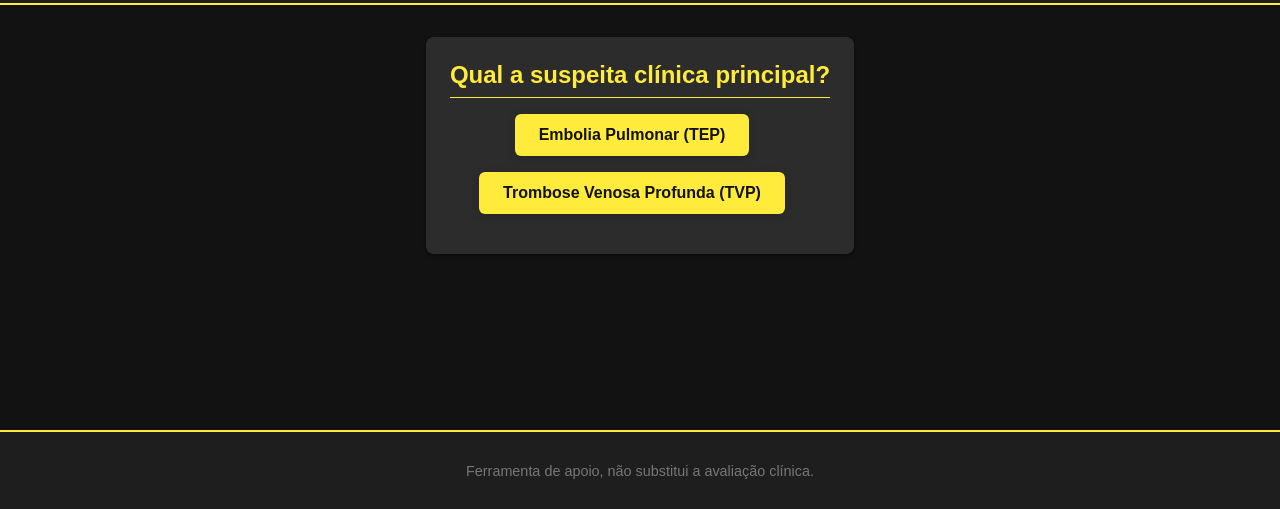
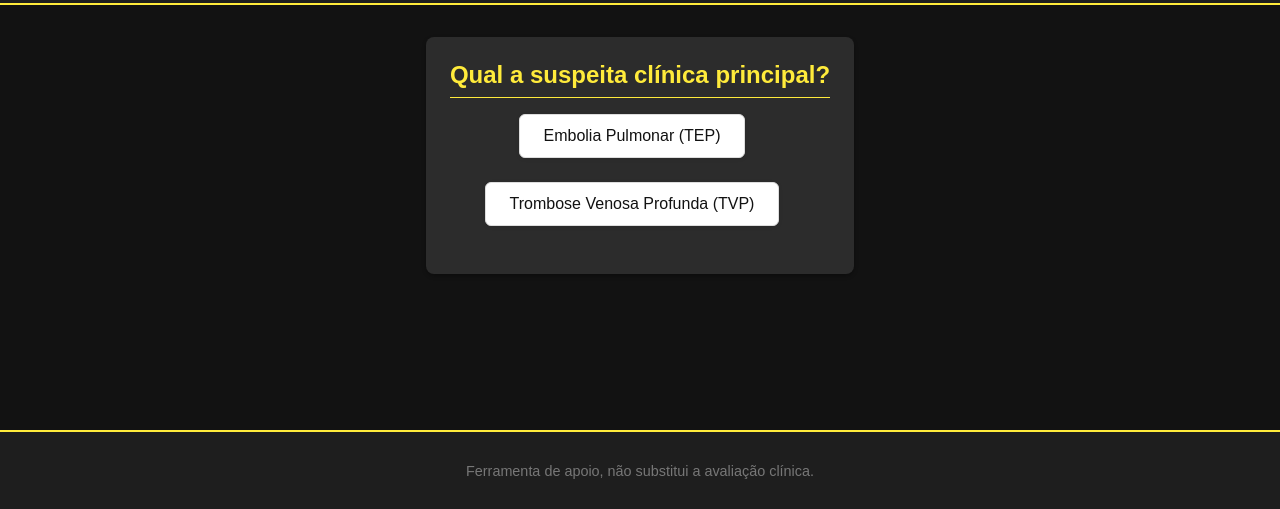
Before and after one commit to lucaslima23/venturi, a plain HTML site: page index.html in a window 1280 px wide. Both pictures are taken after a click on the button "Iniciar Avaliação". Shown: the part 291-800 px from the top of the page. Drawn offline with Linux system fonts and the light colour scheme.

Commit message:
Update style.css

```diff
--- a/style.css
+++ b/style.css
@@ -155,36 +155,36 @@ footer {
   display: none;
 }
 
-/* Estiliza o label como botão */
+/* Condições como botões brancos */
 .criterion label {
-  background-color: #ffeb3b;
+  background-color: #fff;
   color: #121212;
-  border: none;
+  border: 1px solid #ddd;
   padding: 0.75rem 1.5rem;
   border-radius: 6px;
   cursor: pointer;
   font-size: 1rem;
-  font-weight: 600;
-  box-shadow: 0 2px 8px rgba(0,0,0,0.15);
+  font-weight: 500;
+  box-shadow: 0 1px 4px rgba(0,0,0,0.08);
   transition: background-color 0.2s, color 0.2s, box-shadow 0.2s;
   margin-right: 1rem;
+  margin-bottom: 0.5rem;
   display: inline-block;
 }
 
-/* Efeito hover */
+/* Hover: cinza bem suave */
 .criterion label:hover {
-  background-color: #f5d419;
+  background-color: #f3f3f3;
   color: #222;
-  box-shadow: 0 4px 12px rgba(0,0,0,0.18);
 }
 
-/* Efeito quando selecionado */
+/* Selecionado: cinza claro */
 .criterion input[type="radio"]:checked + label,
 .criterion input[type="checkbox"]:checked + label {
-  background-color: #ffe066;
-  color: #444;
-  box-shadow: 0 1px 4px rgba(0,0,0,0.12);
-  border: 2px solid #f5d419;
+  background-color: #e0e0e0;
+  color: #222;
+  border: 1.5px solid #bbb;
+  box-shadow: 0 2px 8px rgba(0,0,0,0.10);
 }
 
 form {
```
